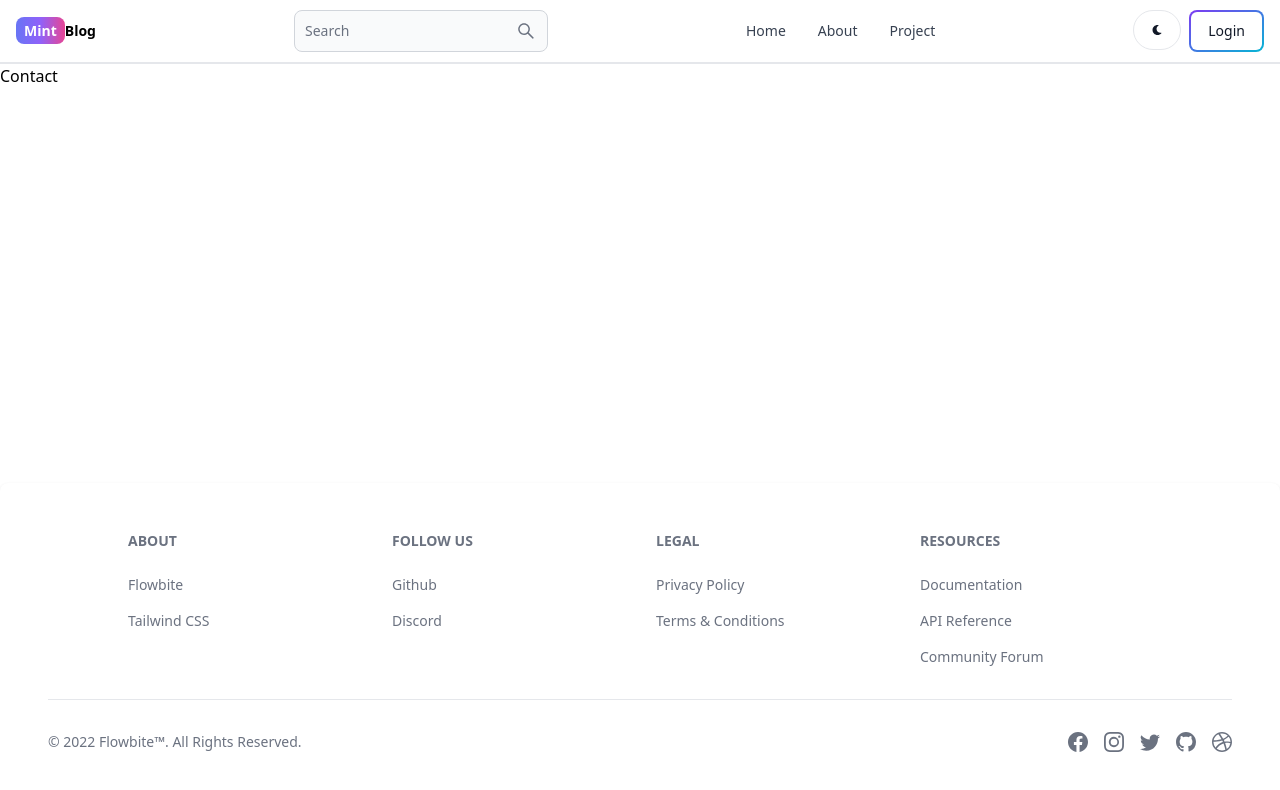
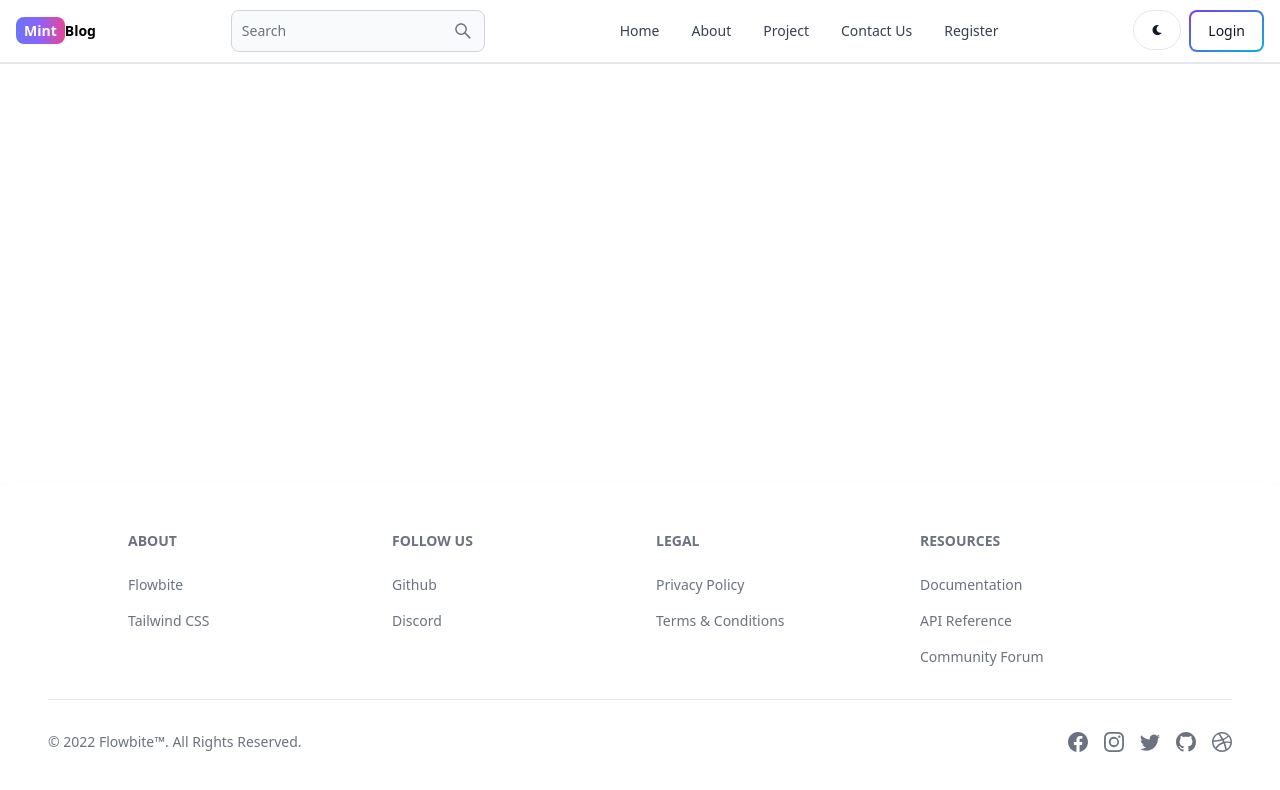
Before and after one commit to NeyuD96155/Blog-App, a React (Vite) app in the folder client/: page /contact in a window 1280 px wide. Shown: the top 790 px of the page. Built offline with nearby package versions, Linux system fonts and the light colour scheme.

Commit message:
Updated Contact and Register Routing

```diff
--- a/client/package.json
+++ b/client/package.json
@@ -14,7 +14,8 @@
     "react": "^18.2.0",
     "react-dom": "^18.2.0",
     "react-icons": "^5.0.1",
-    "react-router-dom": "^6.22.3"
+    "react-router-dom": "^6.22.3",
+    "react-router-hash-link": "^2.4.3"
   },
   "devDependencies": {
     "@types/react": "^18.2.66",
--- a/client/src/App.jsx
+++ b/client/src/App.jsx
@@ -18,7 +18,7 @@ export default function App() {
           <Routes>
             <Route path="/" element={<Home />} />
             <Route path="/about" element={<About />} />
-            <Route path="/contact" element={<Contact />} />
+            {/* <Route path="/contact" element={<Contact />} /> */}
             <Route path="dashboard" element={<Dashboard />} />
             <Route path="project" element={<Projects />} />
             <Route path="/login" element={<Login />} />
--- a/client/src/components/Header.jsx
+++ b/client/src/components/Header.jsx
@@ -1,5 +1,6 @@
 import { Button, Navbar, TextInput } from "flowbite-react";
 import { Link, useLocation } from "react-router-dom";
+import { HashLink } from 'react-router-hash-link';
 import { AiOutlineSearch } from "react-icons/ai";
 import { FaMoon } from "react-icons/fa";
 export default function Header() {
@@ -50,6 +51,12 @@ export default function Header() {
         <Navbar.Link active={path === "/project"} as={"div"}>
           <Link to="/project">Project</Link>
         </Navbar.Link>
+        <Navbar.Link active={path === "/about#contact_us"} as={"div"}>
+          <HashLink to="/about#contact_us">Contact Us</HashLink>
+        </Navbar.Link>
+        <Navbar.Link active={path === "/register"} as={"div"}>
+          <Link to="/register">Register</Link>
+        </Navbar.Link>
       </Navbar.Collapse>
     </Navbar>
   );
--- a/client/src/pages/About.jsx
+++ b/client/src/pages/About.jsx
@@ -1,3 +1,5 @@
+import Contact from "./Contact";
+
 export default function About() {
   return (
     <div className="max-w-6xl mx-auto px-5 py-10">
@@ -34,23 +36,7 @@ export default function About() {
         </div>
       </div>
 
-      <div className="text-center mt-10">
-        <h2 className="text-2xl font-semibold mb-3">Contact Us</h2>
-        <div className="flex justify-center items-center space-x-4">
-          <a
-            href="mailto:contact@example.com"
-            className="text-gray-500 hover:text-gray-700 transition-colors duration-300"
-          >
-            Email
-          </a>
-          <a
-            href="https://twitter.com/OurCompany"
-            className="text-gray-500 hover:text-gray-700 transition-colors duration-300"
-          >
-            Twitter
-          </a>
-        </div>
-      </div>
+      <Contact />
     </div>
   );
 }
--- a/client/src/pages/Contact.jsx
+++ b/client/src/pages/Contact.jsx
@@ -1,6 +1,22 @@
 
 export default function Contact() {
   return (
-    <div>Contact</div>
+    <div className="text-center mt-10">
+        <h2 className="text-2xl font-semibold mb-3" id="contact_us">Contact Us</h2>
+        <div className="flex justify-center items-center space-x-4">
+          <a
+            href="mailto:contact@example.com"
+            className="text-gray-500 hover:text-gray-700 transition-colors duration-300"
+          >
+            Email
+          </a>
+          <a
+            href="https://twitter.com/OurCompany"
+            className="text-gray-500 hover:text-gray-700 transition-colors duration-300"
+          >
+            Twitter
+          </a>
+        </div>
+      </div>
   )
 }
```
Also changed, not shown: 1 other file (tests, documents, lock files or other folders).
